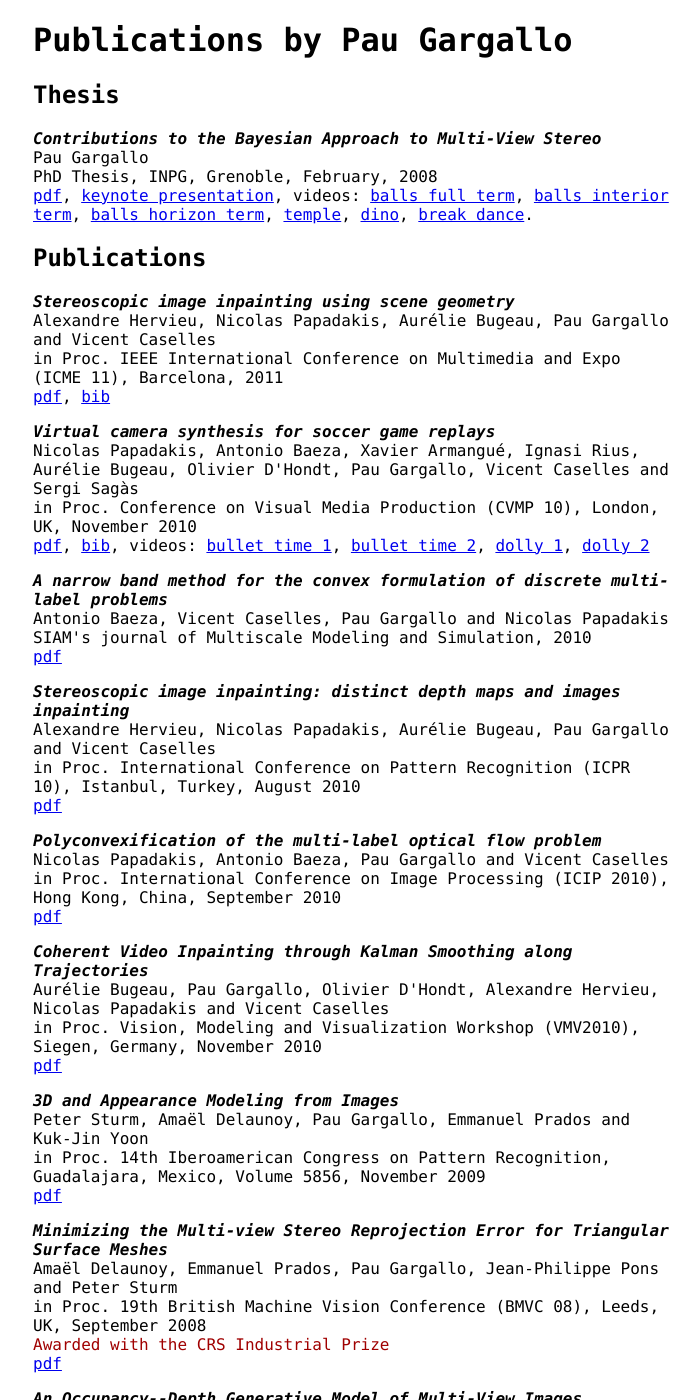
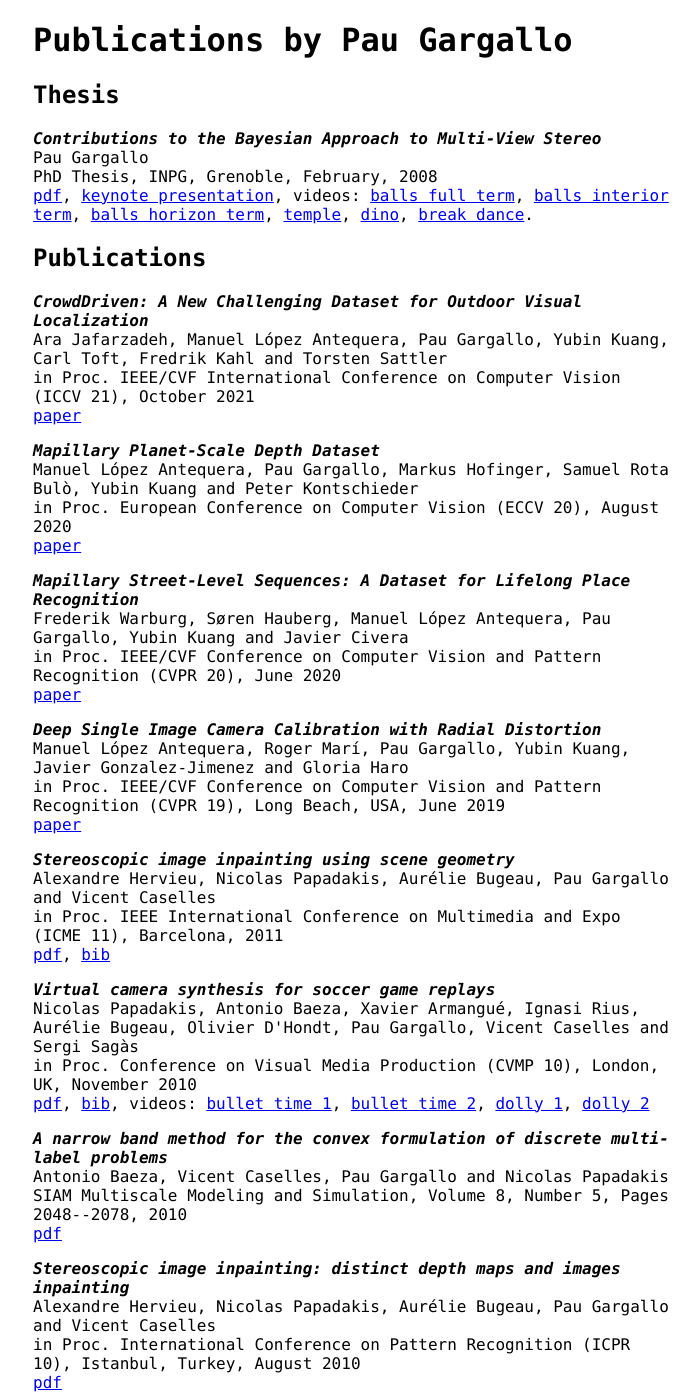
Before and after one commit to paulinus/paulinus.github.io, a Jekyll site: the page built from publications.html, in a window 1280 px wide and 1400 px high. Shown: the whole window, without its empty margins (287-987 px from the left). Built offline with Jekyll 4.4.1, drawn with Linux system fonts in a browser that asks for light colours; some of the changed text lies outside the part shown.

Commit message:
Update publications from Google Scholar

```diff
--- a/publications.html
+++ b/publications.html
@@ -26,6 +26,34 @@ videos:
 <h2>Publications</h2>
 
 <p>
+<em>CrowdDriven: A New Challenging Dataset for Outdoor Visual Localization</em><br />
+Ara Jafarzadeh, Manuel López Antequera, Pau Gargallo, Yubin Kuang, Carl Toft, Fredrik Kahl and Torsten Sattler<br />
+in Proc. IEEE/CVF International Conference on Computer Vision (ICCV 21), October 2021<br />
+<a href="https://openaccess.thecvf.com/content/ICCV2021/html/Jafarzadeh_CrowdDriven_A_New_Challenging_Dataset_for_Outdoor_Visual_Localization_ICCV_2021_paper.html">paper</a>
+</p>
+
+<p>
+<em>Mapillary Planet-Scale Depth Dataset</em><br />
+Manuel López Antequera, Pau Gargallo, Markus Hofinger, Samuel Rota Bulò, Yubin Kuang and Peter Kontschieder<br />
+in Proc. European Conference on Computer Vision (ECCV 20), August 2020<br />
+<a href="https://link.springer.com/chapter/10.1007/978-3-030-58536-5_35">paper</a>
+</p>
+
+<p>
+<em>Mapillary Street-Level Sequences: A Dataset for Lifelong Place Recognition</em><br />
+Frederik Warburg, Søren Hauberg, Manuel López Antequera, Pau Gargallo, Yubin Kuang and Javier Civera<br />
+in Proc. IEEE/CVF Conference on Computer Vision and Pattern Recognition (CVPR 20), June 2020<br />
+<a href="https://openaccess.thecvf.com/content_CVPR_2020/html/Warburg_Mapillary_Street-Level_Sequences_A_Dataset_for_Lifelong_Place_Recognition_CVPR_2020_paper.html">paper</a>
+</p>
+
+<p>
+<em>Deep Single Image Camera Calibration with Radial Distortion</em><br />
+Manuel López Antequera, Roger Marí, Pau Gargallo, Yubin Kuang, Javier Gonzalez-Jimenez and Gloria Haro<br />
+in Proc. IEEE/CVF Conference on Computer Vision and Pattern Recognition (CVPR 19), Long Beach, USA, June 2019<br />
+<a href="https://openaccess.thecvf.com/content_CVPR_2019/html/Lopez_Deep_Single_Image_Camera_Calibration_With_Radial_Distortion_CVPR_2019_paper.html">paper</a>
+</p>
+
+<p>
 <em>Stereoscopic image inpainting using scene geometry</em><br />
 Alexandre Hervieu, Nicolas Papadakis, Aurélie Bugeau, Pau Gargallo and Vicent Caselles<br />
 in Proc. IEEE International Conference on Multimedia and Expo (ICME 11), Barcelona, 2011<br />
@@ -49,7 +77,7 @@ videos:
 <p>
 <em>A narrow band method for the convex formulation of discrete multi-label problems</em><br />
 Antonio Baeza, Vicent Caselles, Pau Gargallo and Nicolas Papadakis<br />
-SIAM's journal of Multiscale Modeling and Simulation, 2010<br />
+SIAM Multiscale Modeling and Simulation, Volume 8, Number 5, Pages 2048--2078, 2010<br />
 <a href="http://dl.dropbox.com/u/2801164/public_html/papers/baeza10narrow/baeza10narrow.pdf">pdf</a>
 </p>
 
@@ -119,6 +147,13 @@ in Proceedings of the First International Workshop on Photometric Analysis For C
 </p>
 
 <p>
+<em>Shape and Reflectance Recovery using Multiple Images with Known Illumination Conditions</em><br />
+Kuk-Jin Yoon, Emmanuel Prados, Peter Sturm, Amaël Delaunoy and Pau Gargallo<br />
+INRIA Research Report, 2007<br />
+<a href="https://inria.hal.science/inria-00175274/">hal</a>
+</p>
+
+<p>
 <em>General Specular Surface Triangulation</em><br />
 Thomas Bonfort, Peter Sturm and Pau Gargallo<br />
 in Proc. Asian Conference on Computer Vision, Hyderabad, India, January 2006<br />
@@ -145,6 +180,24 @@ Machine Vision and Applications, Volume 16, Number 4, Pages 246--257, September
 </p>
 
 
+<h3>Patents</h3>
+
+<p>
+<em>Methods for analysis of an image and a method for generating a dataset of images for training a machine-learned model</em><br />
+Yubin Kuang, Pau Gargallo, Manuel López Antequera, Roger Marí Molas and Jan Erik Solem<br />
+US Patent Application 17/439,355, June 2022<br />
+<a href="https://patents.google.com/patent/US20220198710A1/en">patent</a>
+</p>
+
+<h3>Software</h3>
+
+<p>
+<em>OpenSfM</em>, an open source Structure from Motion library<br />
+Pau Gargallo, Yubin Kuang and contributors, 2016<br />
+<a href="https://github.com/mapillary/OpenSfM">github</a>
+</p>
+
+
 <h3>French Conferences</h3>
 
 <p>
```
